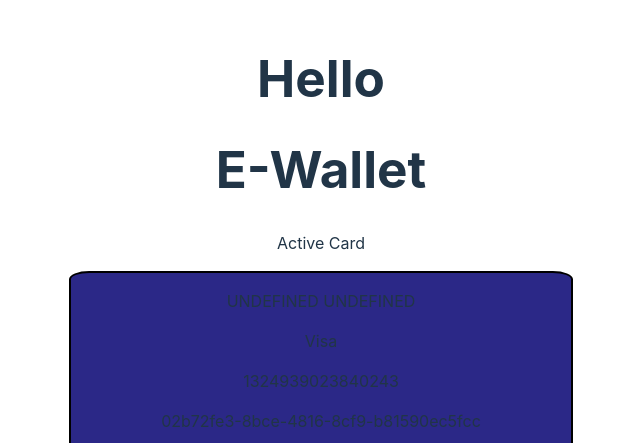
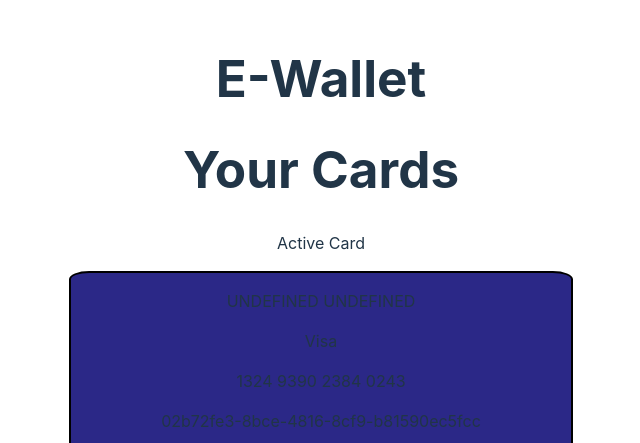
Before and after one commit to WilhelmErik/E-wallet, a React (Vite) app: page / in a window 1280 px wide. Shown: the part 106-549 px from the top of the page, without its empty margins (319-959 px from the left). Built offline with nearby package versions, Linux system fonts and the light colour scheme; no server answers.

Commit message:
slight addition to main card page

```diff
--- a/src/Layouts/Root.jsx
+++ b/src/Layouts/Root.jsx
@@ -2,7 +2,7 @@ import { Outlet } from "react-router-dom";
 import { useDispatch, useSelector } from "react-redux";
 import { useEffect } from "react";
 import { getUser } from "../Redux/userSlice";
-import { setNames, } from "../Redux/cardsSlice";
+import { setNames } from "../Redux/cardsSlice";
 
 export default function Root() {
   const userState = useSelector((state) => state.user);
@@ -19,7 +19,7 @@ export default function Root() {
 
   return (
     <div>
-      <h1>Hello</h1>
+      <h1>E-Wallet</h1>
       <Outlet />
     </div>
   );
--- a/src/Redux/cardsSlice.js
+++ b/src/Redux/cardsSlice.js
@@ -4,7 +4,7 @@ const initialState = [
   {
     active: true,
     vendor: "Visa",
-    cardNumber: 1324939023840243,
+    cardNumber: "1324939023840243",
     cardHolder: "Test Tester",
     expireMonth: 12,
     expireYear: 2023,
--- a/src/pages/AddCard.jsx
+++ b/src/pages/AddCard.jsx
@@ -2,6 +2,7 @@ import { Link, useNavigate } from "react-router-dom";
 import { useDispatch, useSelector } from "react-redux";
 import { useReducer } from "react";
 import { createCard } from "../Redux/cardsSlice";
+import { addSpaces, isInvalidInput, isNumber } from "../utils";
 
 export default function AddCard() {
   const reduxDispatch = useDispatch();
@@ -38,15 +39,20 @@ export default function AddCard() {
       navigate("/success");
     }
   }
-  function isInvalidInput(keyInput) {
-    return (
-      (!isNumber(keyInput) && keyInput !== "Backspace") || keyInput === " "
-    );
-  }
-  function isNumber(input) {
-    return !isNaN(Number(input));
-  }
-
+  // function isInvalidInput(keyInput) {
+  //   return (
+  //     (!isNumber(keyInput) && keyInput !== "Backspace") || keyInput === " "
+  //   );
+  // }
+  // function isNumber(input) {
+  //   return !isNaN(Number(input));
+  // }
+  // function addSpaces(arg) {
+  //   let spaced = [...arg]
+  //     .map((e, i) => (i % 4 === 0 && i !== 0 ? " " + e : e))
+  //     .join("");
+  //   return spaced;
+  // }
   const handleCCNumChange = (e) => {
     const keyInput = e.nativeEvent.data;
     console.log("Is invalid? ", isInvalidInput(keyInput));
@@ -58,13 +64,6 @@ export default function AddCard() {
       payload: trimmedNum,
     });
   };
-
-  function addSpaces(arg) {
-    let spaced = [...arg]
-      .map((e, i) => (i % 4 === 0 && i !== 0 ? " " + e : e))
-      .join("");
-    return spaced;
-  }
 
   //-------------------------__------------------------
   return (
--- a/src/pages/Cards.jsx
+++ b/src/pages/Cards.jsx
@@ -2,27 +2,19 @@ import { Link } from "react-router-dom";
 import { useDispatch, useSelector } from "react-redux";
 // import { getUser } from "../Redux/userSlice";
 // import { useEffect } from "react";
+import { addSpaces } from "../utils";
 import { setNames, removeCard, changeActive } from "../Redux/cardsSlice";
 export default function Cards() {
   const userState = useSelector((state) => state.user);
   const cardsState = useSelector((state) => state.cards);
   const dispatch = useDispatch();
-  // useEffect(() => {
-  //   dispatch(getUser());
-  // }, []);
-
-  // useEffect(() => {
-  //   //i used short circuiting here to check if there is a name prop and then set the names for all of cards
-  //   userState.name &&
-  //     dispatch(setNames(`${userState.name.first} ${userState.name.last}`));
-  // }, [userState]);
 
   let activeCard = cardsState.find((card) => card.active);
   const inactiveCards = cardsState.filter((card) => !card.active);
-
+  console.log(activeCard, "active card");
   return (
     <main>
-      <h1>E-Wallet</h1>
+      <h1>Your Cards</h1>
       <p>Active Card</p>
       <>
         <div className={`credit-card ${activeCard.vendor} `}>
@@ -32,7 +24,7 @@ export default function Cards() {
             <p> {activeCard?.cardHolder || "Loading"}</p>
           )}
           <p> {activeCard?.vendor || "Loading"}</p>
-          <p> {activeCard?.cardNumber || "Loading"}</p>
+          <p> {activeCard.cardNumber ? addSpaces(String(activeCard.cardNumber)) : "Loading"}</p>
           <p>{activeCard?.id || "Loading"}</p>
           <p>
             {" "}
--- a/src/utils.js
+++ b/src/utils.js
@@ -0,0 +1,14 @@
+export function isInvalidInput(keyInput) {
+    return (
+      (!isNumber(keyInput) && keyInput !== "Backspace") || keyInput === " "
+    );
+  }
+  export function isNumber(input) {
+    return !isNaN(Number(input));
+  }
+  export function addSpaces(arg) {
+    let spaced = [...arg]
+      .map((e, i) => (i % 4 === 0 && i !== 0 ? " " + e : e))
+      .join("");
+    return spaced;
+  }
```
Also changed, not shown: src/components/Card.jsx (+20 -2 lines), src/components/LoadingCard.jsx (added).
